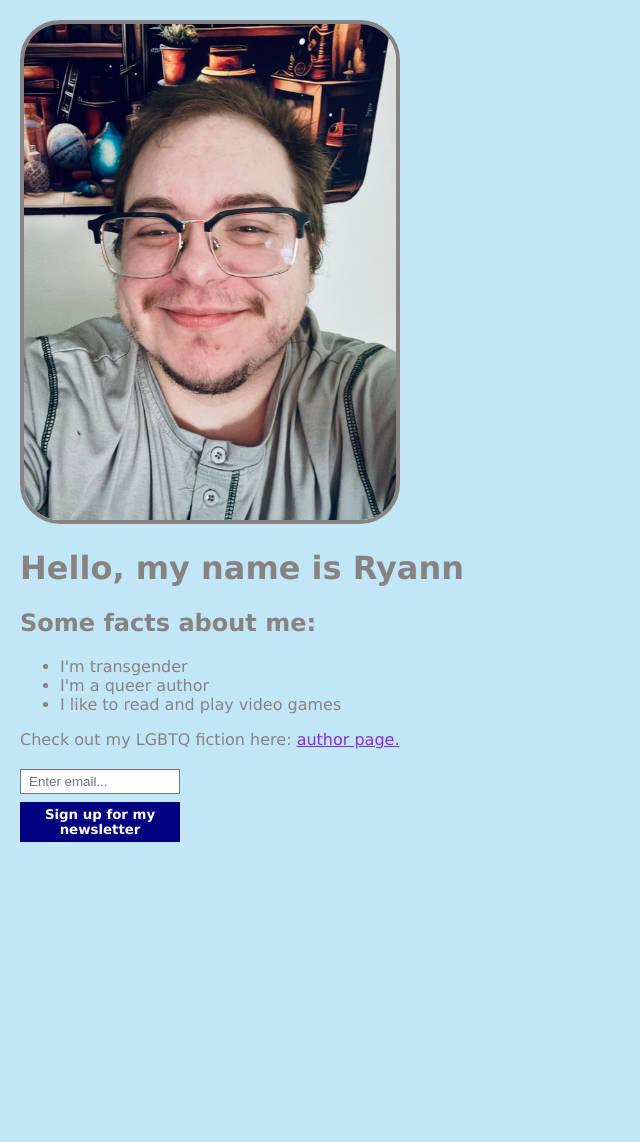
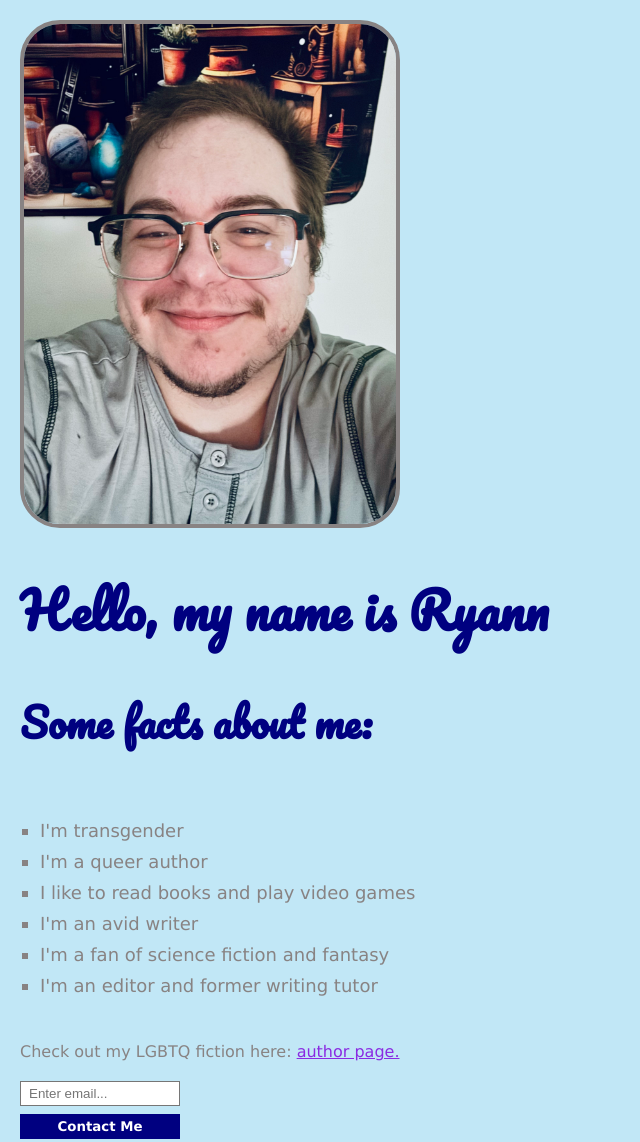
Before and after one commit to RMABeaufort/Personal-Website, a website: page index.html in a window 1280 px wide. Shown: the whole page, without its empty margins (0-640 px from the left). Before the commit the page ends 870 px from the top, so only its background shows below. Drawn offline with Linux system fonts and the light colour scheme; a web font is replaced by a local one.

Commit message:
Changes to website path, added favicon

```diff
--- a/index.html
+++ b/index.html
@@ -2,21 +2,26 @@
 <html>
     <head>
         <link rel="stylesheet" href="styles.css" />
-        <link href="https://fonts.googleapis.com/css2?family=Bangers&family=Black+Ops+One&family=Creepster&family=La+Belle+Aurore&family=MedievalSharp&family=Orbitron&family=Rye&display=swap" rel="stylesheet">
+        <link href="https://fonts.googleapis.com/css2?family=Bangers&family=Black+Ops+One&family=Creepster&family=La+Belle+Aurore&family=MedievalSharp&family=Orbitron&family=Pacifico&family=Rye&display=swap" rel="stylesheet">
+        <link rel="icon" href="images/faviconRB.ico" type="image/x-icon">
         <script src="index.js"></script>
+        <title>Ryann Beaufort</title>
     </head>
     <body>
-        <img src="ryann.jpeg">
+        <img src="images/ryann.jpeg" alt="A picture of me" width="200" height="500">
         <h1>Hello, my name is Ryann</h1>
         <h2>Some facts about me:</h2>
             <ul>
                 <li>I'm transgender</li>
                 <li>I'm a queer author</li>
-                <li>I like to read and play video games</li>
+                <li>I like to read books and play video games</li>
+                <li>I'm an avid writer</li>
+                <li>I'm a fan of science fiction and fantasy</li>
+                <li>I'm an editor and former writing tutor</li>
             </ul>
-                <p>Check out my LGBTQ fiction here: <a href="https://alykthornebooks.com">author page.</a></p>
+                <p>Check out my LGBTQ fiction here: <a href="https://alykthornebooks.com" target="_blank">author page.</a></p>
         <input type="text" placeholder="Enter email...">
-        <button>Sign up for my newsletter</button>
+        <button>Contact Me</button>
 
     </body>
 </html>
--- a/styles.css
+++ b/styles.css
@@ -40,14 +40,24 @@ button {
     width: 160px;
 }
 
-.h1 {
+h1 {
     font-family: Pacifico, cursive;
-    font-size: 70px;
+    font-size: 50px;
     color: navy;
 }
 
-.h2 {
+h2 {
     font-family: Pacifico, cursive;
     font-size: 40px;
     color: navy;
 }
+
+ul {
+    list-style-type: square;
+    padding: 20px;
+}
+
+li {
+    margin: 10px 0;
+    font-size: 18px;
+}
```
Also changed, not shown: images/faviconRB.ico (added), images/ryann.jpeg (renamed from ryann.jpeg), 2 other files.
